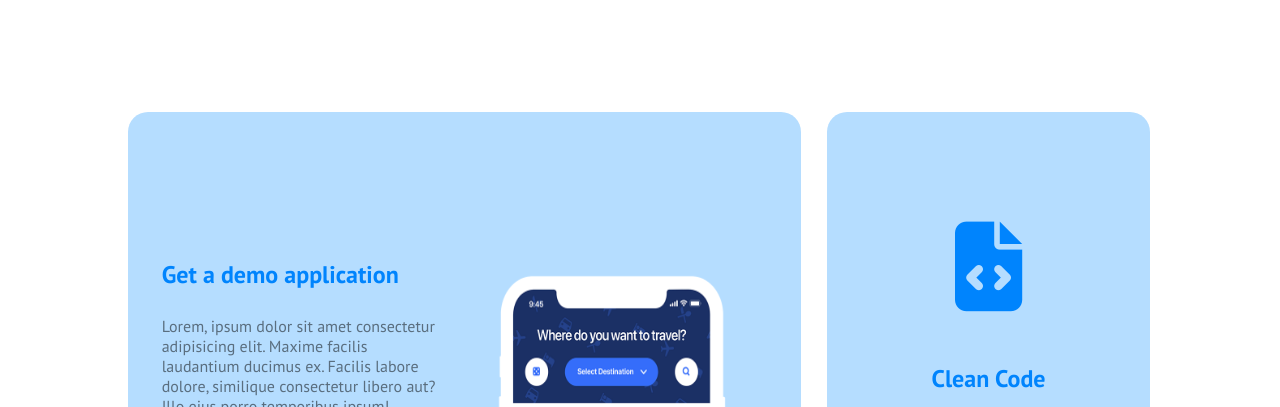
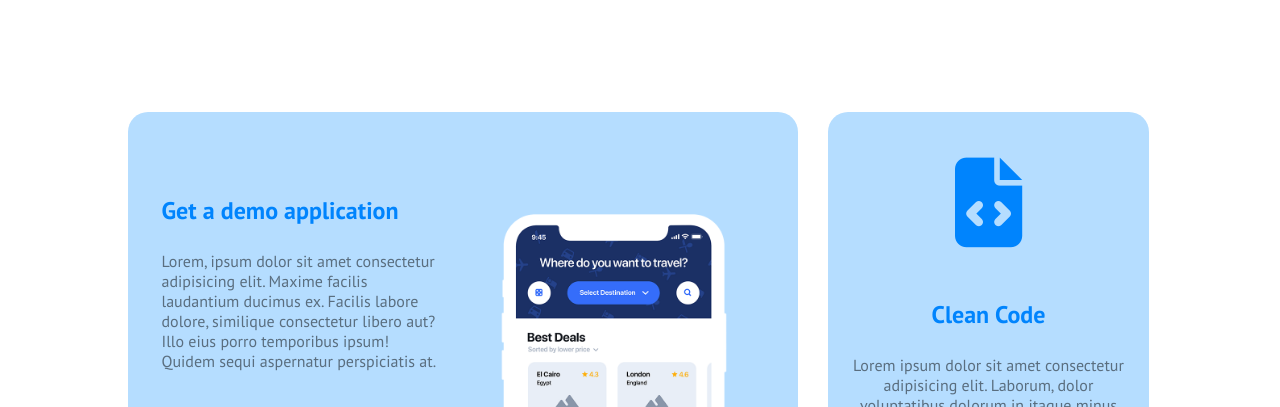
Before and after one commit to HectorMario/htmlcss-responsive-layout, a plain HTML site: page index.html in a window 1280 px wide. Shown: the part 73-480 px from the top of the page. Drawn offline with Linux system fonts and the light colour scheme.

Commit message:
sensa vw

```diff
--- a/css/style.css
+++ b/css/style.css
@@ -87,13 +87,12 @@ main{
 .end{
     display: flex;
     align-items: flex-end;
-    height: 20%;
 }
 
 .cell{
-    height: 70vw;
+    width: 80%;
+    margin-top: 20px;
 }
-
 
 .hed .mid{
     margin: 0 auto;
@@ -101,7 +100,7 @@ main{
 
 .small .mid{
     text-align: center;
-    padding: 3vw 0;
+    padding: 20px 0;
 }
 
 .head h2, .head i{
@@ -396,17 +395,16 @@ div.black.gap{
     div.flex{
         display: flex;
         flex-wrap: wrap;
-        gap: 2vw;
+        gap: 30px;
     }
 
     div.big{
-        width: calc(100% * 0.66 - (1vw / 5));
+        width: calc(100% * 0.66 - (30px/ 5));
         position: relative;
     }
     div.small{
-        width: calc(100% / 3 - (7vw / 5));
+        width: calc(100% / 3 - (100px / 5));
         height: auto;
-
     }
 
     div.metta{
@@ -417,12 +415,22 @@ div.black.gap{
         display: flex;
     }
 
-    .cell{
-        height: 30vw;
-    }
 }
 
 @media screen and (min-width: 992px) {
+
+    .end{
+        align-self: self-end;
+        width: 50%;
+    }
+
+    .cell{
+        width: 100%;
+    }
+
+    .mid{
+        height: 100%;
+    }
 
     #no-height{
         height: 60%;
@@ -487,18 +495,12 @@ div.black.gap{
 
     .end{
         position: relative;
-        height: 42vw;
     }
 
     .text{
         display: flex;
         align-items: center;
     }
-
-    .cell{
-        height: 30vw;
-    }
-
 
     .ada{
         display: flex;
```
